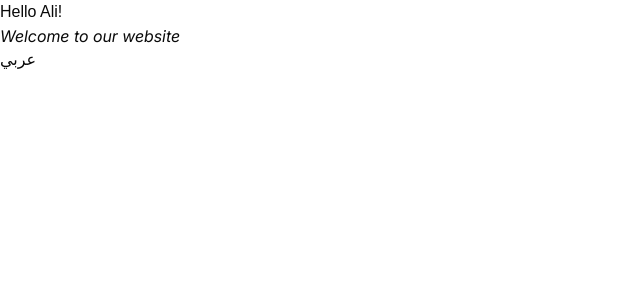
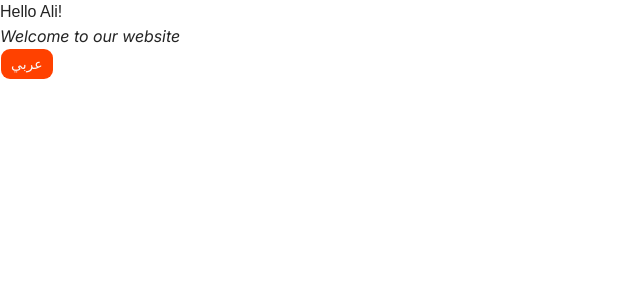
Before and after one commit to maagedmohameed/fitness-app, a React (Vite) app: page / in a window 1280 px wide. Shown: the top 300 px of the page, without its empty margins (0-640 px from the left). Built offline with nearby package versions, Linux system fonts and the light colour scheme; a web font is replaced by a local one.

Commit message:
feat: add 404 and error pages with React Router

```diff
--- a/src/app/main.tsx
+++ b/src/app/main.tsx
@@ -1,7 +1,7 @@
 import { StrictMode } from "react";
 import { createRoot } from "react-dom/client";
 import "./style.css";
-import { AppProvider } from "@/components/ui/providers/app-providers/index.provider";
+import { AppProvider } from "@/components/providers/app-providers/index.provider";
 import { Route } from "react-router-dom";
 import HomePage from "./home/page";
 import NotFound from "./not-found";
--- a/src/app/style.css
+++ b/src/app/style.css
@@ -21,12 +21,12 @@
 
 :root {
   --background: oklch(1 0 0);
-  --foreground: oklch(0.145 0 0);
+  --foreground: #242424;
   --card: oklch(1 0 0);
   --card-foreground: oklch(0.145 0 0);
   --popover: oklch(1 0 0);
   --popover-foreground: oklch(0.145 0 0);
-  --primary: oklch(0.205 0 0);
+  --primary: #ff4100;
   --primary-foreground: oklch(0.985 0 0);
   --secondary: oklch(0.97 0 0);
   --secondary-foreground: oklch(0.205 0 0);
@@ -35,7 +35,7 @@
   --accent: oklch(0.97 0 0);
   --accent-foreground: oklch(0.205 0 0);
   --destructive: oklch(0.577 0.245 27.325);
-  --border: oklch(0.922 0 0);
+  --border: #242424;
   --input: oklch(0.922 0 0);
   --ring: oklch(0.708 0 0);
   --chart-1: oklch(0.809 0.105 251.813);
@@ -56,12 +56,12 @@
 
 .dark {
   --background: oklch(0.145 0 0);
-  --foreground: oklch(0.985 0 0);
+  --foreground: #f3f3f4;
   --card: oklch(0.205 0 0);
   --card-foreground: oklch(0.985 0 0);
   --popover: oklch(0.205 0 0);
   --popover-foreground: oklch(0.985 0 0);
-  --primary: oklch(0.922 0 0);
+  --primary: #ff4100;
   --primary-foreground: oklch(0.205 0 0);
   --secondary: oklch(0.269 0 0);
   --secondary-foreground: oklch(0.985 0 0);
@@ -70,7 +70,7 @@
   --accent: oklch(0.269 0 0);
   --accent-foreground: oklch(0.985 0 0);
   --destructive: oklch(0.704 0.191 22.216);
-  --border: oklch(1 0 0 / 10%);
+  --border: #d3d3d3;
   --input: oklch(1 0 0 / 15%);
   --ring: oklch(0.556 0 0);
   --chart-1: oklch(0.809 0.105 251.813);
--- a/src/components/ui/providers/app-providers/use-Intl.provider.tsx
+++ b/src/components/providers/app-providers/use-Intl.provider.tsx
@@ -3,6 +3,7 @@ import { IntlProvider } from "use-intl";
 import en from "@/i18n/messages/en.json";
 import ar from "@/i18n/messages/ar.json";
 import { useLanguage } from "@/hooks/language.context";
+import { Button } from "../../ui/button";
 
 const messages = { en, ar };
 
@@ -11,9 +12,9 @@ export function AppIntlProvider({ children }: { children: ReactNode }) {
   return (
     <IntlProvider messages={messages[locale]} locale={locale}>
       {children}
-      <button onClick={toggleLocale}>
+      <Button onClick={toggleLocale}>
         {locale === "en" ? "عربي" : "English"}
-      </button>
+      </Button>
     </IntlProvider>
   );
 }
```
Also changed, not shown: src/components/providers/app-providers/error-boundary.tsx (renamed from src/components/ui/providers/app-providers/error-boundary.tsx), src/components/providers/app-providers/index.provider.tsx (renamed from src/components/ui/providers/app-providers/index.provider.tsx), src/components/providers/app-providers/language-context.tsx (renamed from src/components/ui/providers/app-providers/language-context.tsx), src/components/providers/app-providers/react-query-provider.tsx (renamed from src/components/ui/providers/app-providers/react-query-provider.tsx), src/components/providers/app-providers/theme-provider.tsx (renamed from src/components/ui/providers/app-providers/theme-provider.tsx).
